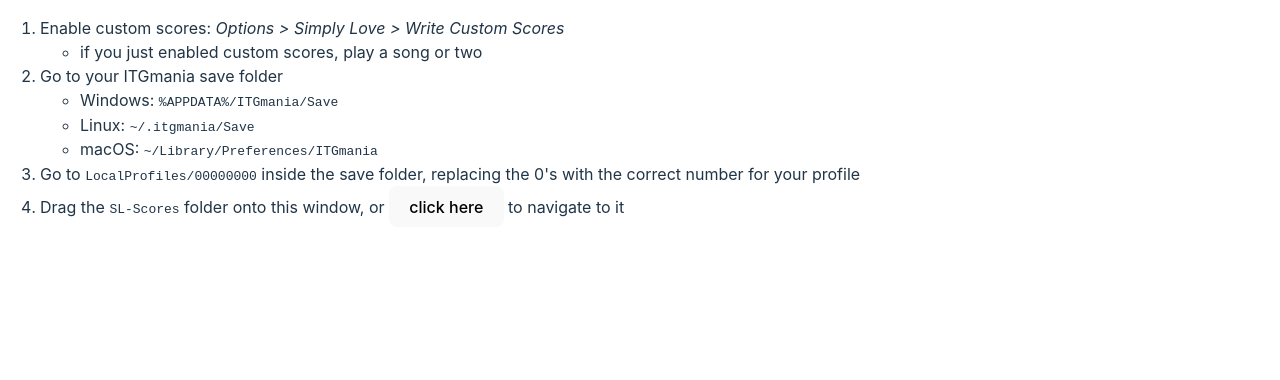
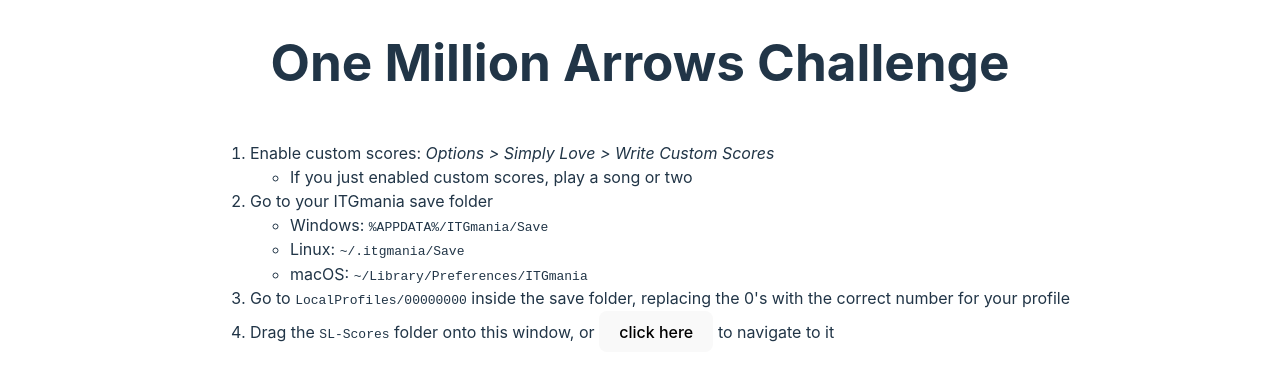
Before and after one commit to kitsuneymg/omac, a React (Vite) app: page / in a window 1280 px wide. Shown: the top 380 px of the page. Built offline with nearby package versions, Linux system fonts and the light colour scheme.

Commit message:
More formatting

```diff
--- a/src/App.css
+++ b/src/App.css
@@ -3,11 +3,20 @@
   position: fixed;
 }
 
+.contents {
+  align-items: center;
+  display: flex;
+  flex-direction: column;
+  justify-content: center;
+}
+
 .count {
+  font-size: 2rem;
   text-align: center;
+  line-height: 1.2;
 }
 
 .total {
-  font-size: 4rem;
+  font-size: 5rem;
   font-weight: bold;
 }
--- a/src/App.tsx
+++ b/src/App.tsx
@@ -68,14 +68,18 @@
             webkitdirectory: "true",
           })}
         />
-        {total == null && (
+        <div className="contents">
+          <h1>One Million Arrows Challenge</h1>
+          {total == null ? (
             <div className="instructions">
               <ol>
                 <li>
                   Enable custom scores:{" "}
                   <i>Options &gt; Simply Love &gt; Write Custom Scores</i>
                   <ul>
-                  <li>if you just enabled custom scores, play a song or two</li>
+                    <li>
+                      If you just enabled custom scores, play a song or two
+                    </li>
                   </ul>
                 </li>
                 <li>
@@ -106,15 +110,15 @@
                 </li>
               </ol>
             </div>
-        )}
-      </div>
-      {total ? (
+          ) : (
             <div className="count">
               You hit
               <div className="total">{total.toLocaleString()}</div>
               arrow{total === 1 ? "" : "s"} this year!
             </div>
-      ) : null}
+          )}
+        </div>
+      </div>
     </>
   );
 }
```
Lines whose indentation alone changed are shown as unchanged.
